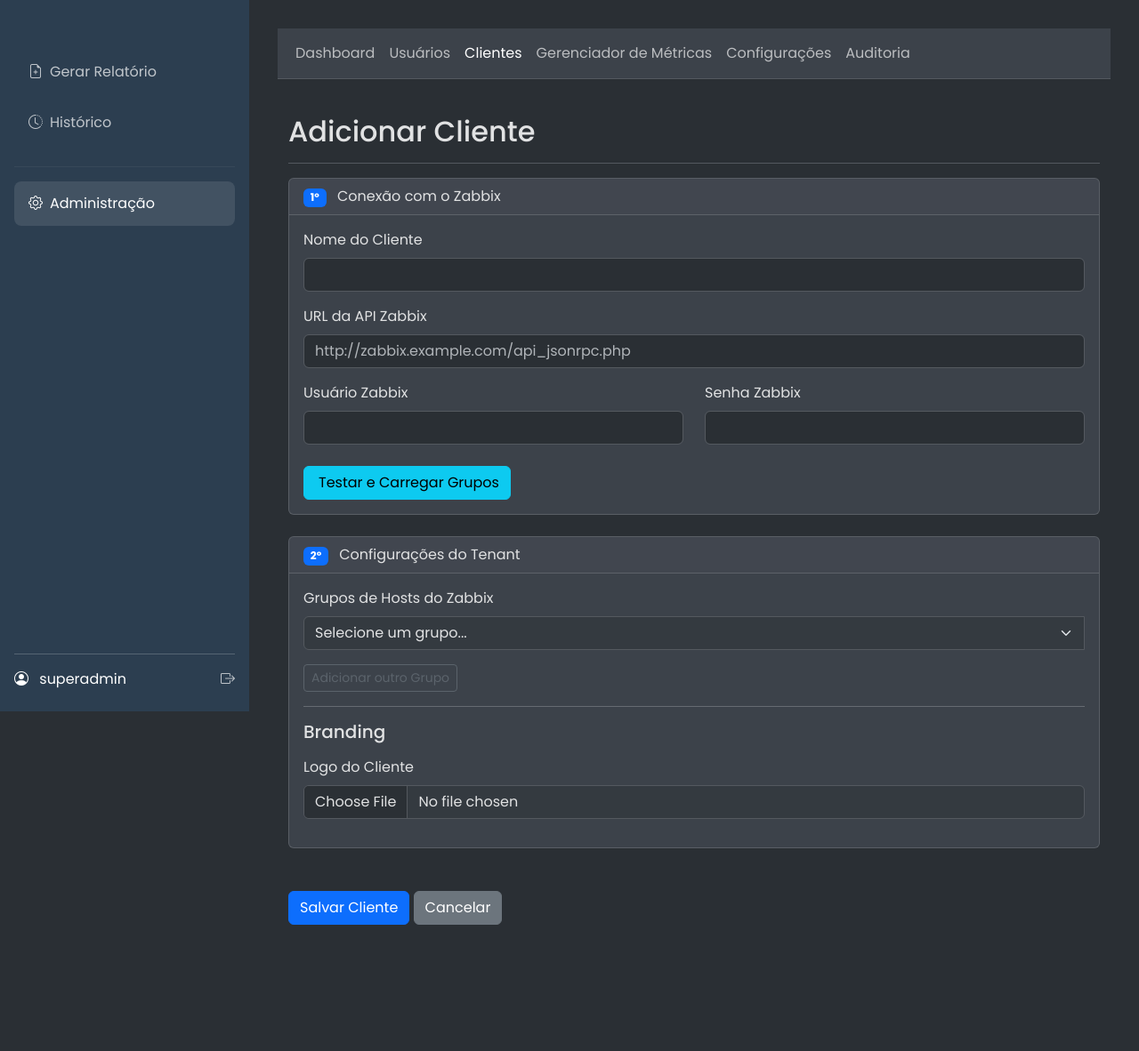
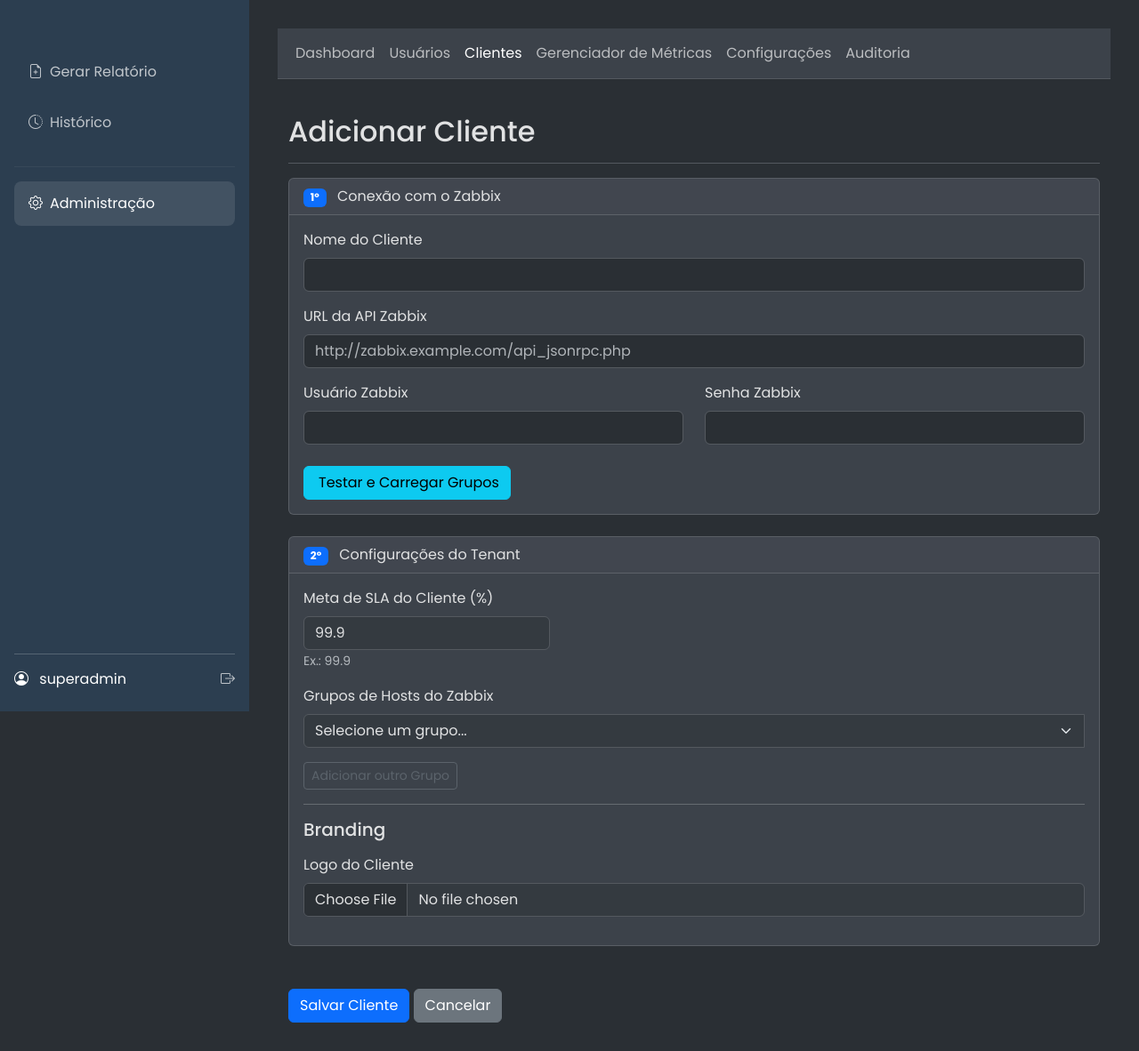
Before and after one commit to alskmaster/RZ_V2, a Flask app: page /admin/client/add in a window 1280 px wide. Shown: the whole page at 89% size. Before the commit the page ends 1040 px from the top, so only its background shows below. Run offline with Flask 3, Linux system fonts and the light colour scheme; a user stored in the database is signed in; parts of the project's set-up code (start-up, migrations or seed data) failed here and were passed over; some libraries are stand-ins or nearby versions.

Commit message:
100%_corrigido

```diff
--- a/app/admin/routes.py
+++ b/app/admin/routes.py
@@ -169,6 +169,17 @@ def add_client():
         zabbix_user = (request.form.get('zabbix_user') or '').strip()
         zabbix_password = request.form.get('zabbix_password')  # não logar
 
+        # --- NOVO: SLA contract ---
+        raw_sla = (request.form.get('sla_contract') or '').strip()
+        sla_value = 99.9
+        if raw_sla:
+            raw_sla = raw_sla.replace(',', '.')
+            try:
+                sla_value = float(raw_sla)
+            except ValueError:
+                sla_value = 99.9
+        _log_debug("Valor SLA recebido no add_client", raw=raw_sla, parsed=sla_value)
+
         _log_debug(
             "POST /client/add recebido",
             method=request.method,
@@ -195,7 +206,8 @@ def add_client():
             name=name,
             zabbix_url=zabbix_url,
             zabbix_user=zabbix_user,
-            zabbix_password=zabbix_password  # Considerar criptografar/secret manager no futuro
+            zabbix_password=zabbix_password,  # Considerar criptografar/secret manager no futuro
+            sla_contract=sla_value
         )
 
         group_ids = [g for g in request.form.getlist('zabbix_groups[]') if g]
@@ -249,13 +261,23 @@ def edit_client(client_id):
         zabbix_user = (request.form.get('zabbix_user') or '').strip()
         zabbix_password = request.form.get('zabbix_password')  # opcional
 
+        # --- NOVO: SLA contract ---
+        raw_sla = (request.form.get('sla_contract') or '').strip()
+        if raw_sla:
+            raw_sla = raw_sla.replace(',', '.')
+            try:
+                client.sla_contract = float(raw_sla)
+            except ValueError:
+                _log_debug("Valor SLA inválido no edit, mantendo atual", raw=raw_sla)
+
         _log_debug(
             "POST /client/edit recebido",
             client_id=client_id,
             method=request.method,
             has_pw=bool(zabbix_password),
             form_keys=sorted(list(request.form.keys())),
-            files=list(request.files.keys())
+            files=list(request.files.keys()),
+            sla=client.sla_contract
         )
 
         if not all([name, zabbix_url, zabbix_user]):
--- a/app/models.py
+++ b/app/models.py
@@ -44,6 +44,10 @@ class Client(db.Model):
     zabbix_url = db.Column(db.String(255), nullable=False)
     zabbix_user = db.Column(db.String(100), nullable=False)
     zabbix_password = db.Column(db.String(255), nullable=False)
+
+    # === (Reintroduzido) Meta de SLA por cliente ===
+    sla_contract = db.Column(db.Float, nullable=False, default=99.9)
+
     logo_path = db.Column(db.String(255))
     reports = db.relationship('Report', backref='client', lazy='dynamic')
     users = db.relationship('User', secondary=user_client_association, back_populates='clients')
@@ -52,11 +56,21 @@ class Client(db.Model):
 
 
 # --- MODELO CORRIGIDO/ADICIONADO ---
-# Adicionando a classe ClientZabbixGroup que estava faltando
 class ClientZabbixGroup(db.Model):
     id = db.Column(db.Integer, primary_key=True)
     client_id = db.Column(db.Integer, db.ForeignKey('client.id'), nullable=False)
+
+    # Coluna real utilizada atualmente
     group_id = db.Column(db.String(50), nullable=False)
+
+    # --- Alias para compatibilidade com backups/views antigas ---
+    @property
+    def zabbix_group_id(self):
+        return self.group_id
+
+    @zabbix_group_id.setter
+    def zabbix_group_id(self, value):
+        self.group_id = value
 
 class User(UserMixin, db.Model):
     id = db.Column(db.Integer, primary_key=True)
--- a/app/services.py
+++ b/app/services.py
@@ -92,6 +92,50 @@ class ReportGenerator:
     def _update_status(self, message):
         update_status(self.task_id, message)
 
+    # -------------------- SLA Helper (resiliente) --------------------
+    def _get_client_sla_contract(self):
+        """
+        Tenta obter a meta de SLA do cliente de forma resiliente.
+        - Procura por atributos comuns no objeto Client (futuro-compatível).
+        - Caso não exista, tenta fallback em system_config (chave DEFAULT_SLA_CONTRACT se disponível).
+        - Se nada for encontrado, retorna None e loga aviso.
+        """
+        try:
+            current_app.logger.debug(f"[ReportGenerator] Buscando SLA do cliente id={getattr(self.client, 'id', 'N/A')}")
+            for attr in ("sla_contract", "sla", "sla_policy", "sla_plan", "sla_goal"):
+                val = getattr(self.client, attr, None)
+                if val is not None:
+                    try:
+                        fval = float(val)
+                        current_app.logger.debug(f"[ReportGenerator] SLA encontrado em Client.{attr} = {fval}")
+                        return fval
+                    except Exception:
+                        current_app.logger.debug(f"[ReportGenerator] SLA encontrado em Client.{attr} (não numérico): {val}")
+                        return val
+        except Exception as e:
+            current_app.logger.warning(f"[ReportGenerator] Falha ao inspecionar SLA no Client: {e}", exc_info=True)
+
+        # Fallback: system_config pode ser objeto ORM ou dict
+        fallback = None
+        try:
+            if isinstance(self.system_config, dict):
+                fallback = self.system_config.get("DEFAULT_SLA_CONTRACT")
+            else:
+                fallback = getattr(self.system_config, "DEFAULT_SLA_CONTRACT", None)
+        except Exception as e:
+            current_app.logger.debug(f"[ReportGenerator] Erro ao consultar fallback de SLA em system_config: {e}")
+
+        if fallback is not None:
+            current_app.logger.debug(f"[ReportGenerator] Usando fallback DEFAULT_SLA_CONTRACT = {fallback}")
+            try:
+                return float(fallback)
+            except Exception:
+                return fallback
+
+        current_app.logger.warning("[ReportGenerator] Nenhuma meta de SLA definida para o cliente; prosseguindo sem meta.")
+        return None
+    # ----------------------------------------------------------------
+
     def generate(self, client, ref_month_str, system_config, author, report_layout_json):
         """Gera o relatório com base no layout configurado (JSON)."""
         self.client = client
@@ -148,7 +192,8 @@ class ReportGenerator:
         # Pré-coleta de disponibilidade (SLA/KPI/Top)
         if any(mod.get('type') in availability_module_types for mod in (report_layout or [])):
             self._update_status("Coletando dados de Disponibilidade (SLA)…")
-            availability_data_cache, error_msg = self._collect_availability_data(all_hosts, period, self.client.sla_contract)
+            sla_contract = self._get_client_sla_contract()
+            availability_data_cache, error_msg = self._collect_availability_data(all_hosts, period, sla_contract)
             if error_msg:
                 current_app.logger.warning(f"[ReportGenerator.generate] Erro SLA primário: {error_msg}")
                 final_html_parts.append(f"<p>Erro crítico ao coletar dados de disponibilidade: {error_msg}</p>")
@@ -165,7 +210,8 @@ class ReportGenerator:
                 prev_month_end = (prev_month_start.replace(day=28) + dt.timedelta(days=4)).replace(day=1) - dt.timedelta(seconds=1)
                 prev_period = {'start': int(prev_month_start.timestamp()), 'end': int(prev_month_end.timestamp())}
 
-                prev_data, prev_error = self._collect_availability_data(all_hosts, prev_period, self.client.sla_contract, trends_only=True)
+                sla_contract = self._get_client_sla_contract()
+                prev_data, prev_error = self._collect_availability_data(all_hosts, prev_period, sla_contract, trends_only=True)
                 if prev_error:
                     self._update_status(f"Aviso: Falha ao coletar dados do mês anterior: {prev_error}")
                 elif prev_data and 'df_sla_problems' in prev_data:
@@ -242,6 +288,9 @@ class ReportGenerator:
     # -------------------- Bloco de coleta / utilidades --------------------
 
     def _collect_availability_data(self, all_hosts, period, sla_goal, trends_only=False):
+        if sla_goal is None:
+            current_app.logger.debug("[Availability] Nenhuma meta de SLA definida; calculando disponibilidade sem metas.")
+
         all_host_ids = [h['hostid'] for h in all_hosts]
 
         ping_items = self.get_items(all_host_ids, 'icmpping', search_by_key=True)
@@ -323,12 +372,20 @@ class ReportGenerator:
         elif len(all_problems) > prev_all_problems_count:
             incidents_trend = 'down'
 
+        # KPI principal com/sem meta de SLA
+        if sla_goal is not None:
+            sublabel = f"Meta: {f'{float(sla_goal):.2f}'.replace('.', ',')}%"
+            status = "atingido" if avg_sla >= float(sla_goal) else "nao-atingido"
+        else:
+            sublabel = "Meta: não definida"
+            status = "indefinido"
+
         kpis_data = [
             {
                 'label': f"Média de SLA ({len(hosts_for_sla)} Hosts)",
                 'value': f"{avg_sla:.2f}".replace('.', ',') + '%',
-                'sublabel': f"Meta: {f'{sla_goal:.2f}'.replace('.', ',')}%",
-                'status': "atingido" if avg_sla >= sla_goal else "nao-atingido",
+                'sublabel': sublabel,
+                'status': status,
                 'trend': sla_trend
             },
             {
--- a/app/templates/admin/client_form.html
+++ b/app/templates/admin/client_form.html
@@ -49,6 +49,26 @@
                     <span class="badge bg-primary me-2">2º</span> Configurações do Tenant
                 </div>
                 <div class="card-body">
+
+                    <!-- NOVO: SLA do Cliente -->
+                    <div class="row">
+                        <div class="col-md-4 mb-3">
+                            <label for="sla_contract" class="form-label">Meta de SLA do Cliente (%)</label>
+                            <input
+                                type="number"
+                                id="sla_contract"
+                                name="sla_contract"
+                                class="form-control"
+                                step="0.001"
+                                min="0"
+                                max="100"
+                                placeholder="99.9"
+                                value="{{ ('%.3f' % client.sla_contract).rstrip('0').rstrip('.') if client and client.sla_contract is not none else '99.9' }}"
+                            >
+                            <small class="text-muted">Ex.: 99.9</small>
+                        </div>
+                    </div>
+
                     <div class="mb-3">
                         <label class="form-label">Grupos de Hosts do Zabbix</label>
                         <div id="zabbix-groups-container">
@@ -111,6 +131,7 @@ document.addEventListener('DOMContentLoaded', function() {
     const groupsContainer = document.getElementById('zabbix-groups-container');
     const addGroupBtn = document.getElementById('add-group-btn');
     const form = document.getElementById('form-cliente');
+    const slaInput = document.getElementById('sla_contract');
 
     // CSRF token para requisições AJAX e para logs
     const csrfToken = '{{ csrf_token() }}';
@@ -128,7 +149,8 @@ document.addEventListener('DOMContentLoaded', function() {
             action: form.action,
             hasCsrfField: !!form.querySelector('input[name="csrf_token"]'),
             name: document.getElementById('name')?.value || null,
-            zabbix_url: document.getElementById('zabbix_url')?.value || null
+            zabbix_url: document.getElementById('zabbix_url')?.value || null,
+            sla_contract: slaInput ? slaInput.value : null
         });
     });
 
--- a/app/templates/history.html
+++ b/app/templates/history.html
@@ -22,7 +22,7 @@
                 <td>{{ report.client.name }}</td>
                 <td>{{ report.reference_month }}</td>
                 <td><span class="badge bg-secondary">{{ report.report_type.replace('_', ' ')|title }}</span></td>
-                <td>{{ report.author.username }}</td>
+                <td>{{ report.user.username }}</td>
                 <td>{{ report.created_at.strftime('%d/%m/%Y %H:%M') }}</td>
                 <td>
                     <a href="{{ url_for('main.download_report', report_id=report.id) }}" class="btn btn-sm btn-outline-primary" title="Baixar Novamente">
```
Also changed, not shown: app/templates/admin/clients.html (+9 -1 lines), app/templates/admin/metric_keys.html (+27 -11 lines), app/templates/admin/users.html (+23 -7 lines), instance/zabbix_reporter_v20.db, uploads/15f6ba1fed3043e68ab726ef83c54be8_logo_black.png (added), uploads/6c5e3da1fdab4bb5ae04d3183b25981f_fundo_login.png (added), uploads/be086a0067bf4c9ba00d48ec2daee834_logo_white.png (added), 2 other files.
